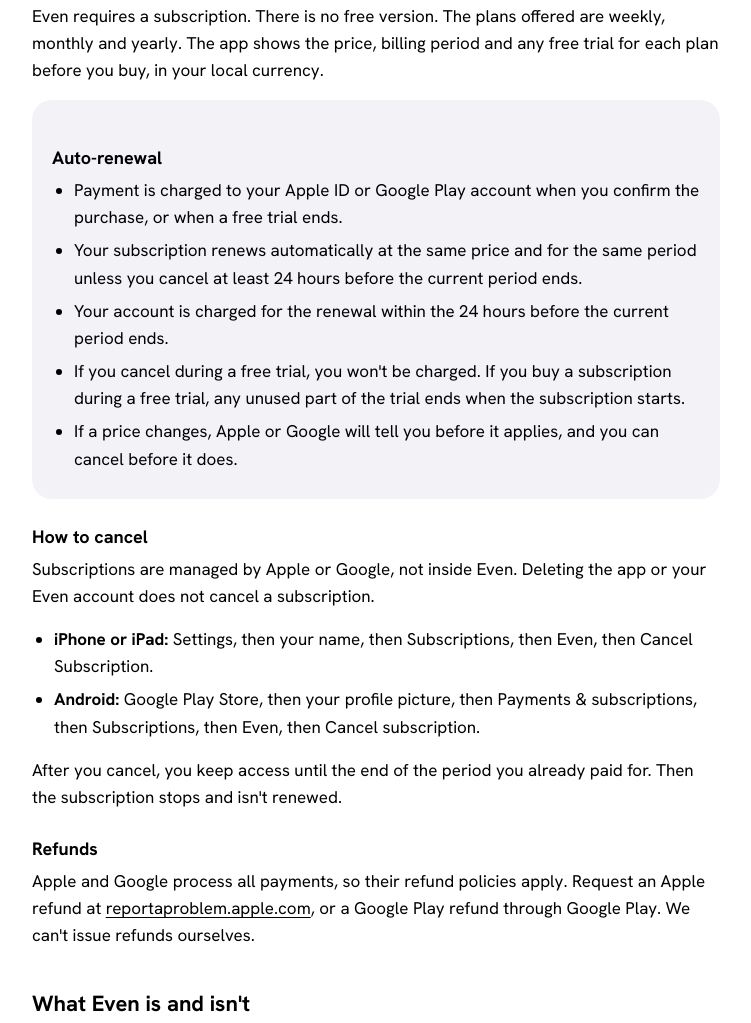
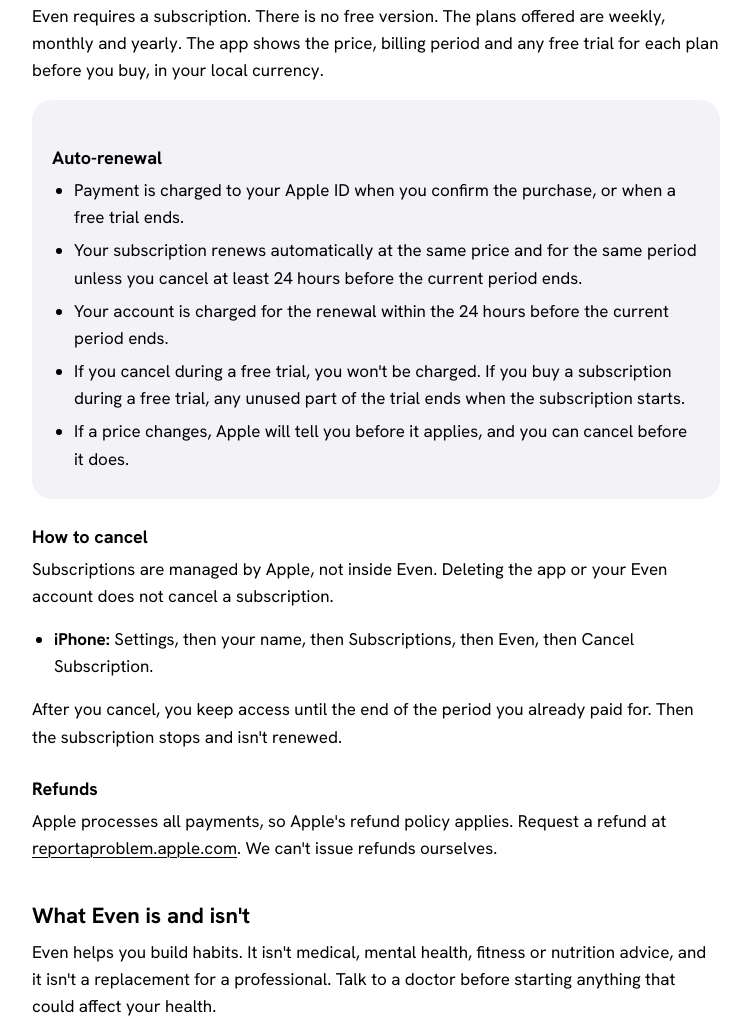
Before and after one commit to will-codez/even-support, a plain HTML site: page terms/index.html in a window 1280 px wide. Shown: the part 822-1845 px from the top of the page, without its empty margins (264-1015 px from the left). Drawn offline with Linux system fonts and the light colour scheme.

Commit message:
Terms: iOS only (remove Google Play and Android wording), effective November 6, 2026

```diff
--- a/terms/index.html
+++ b/terms/index.html
@@ -24,7 +24,7 @@
 
 <main class="wrap">
   <h1>Terms of Use</h1>
-  <p class="updated">Effective November 3, 2026</p>
+  <p class="updated">Effective November 6, 2026</p>
 
   <p>These terms are an agreement between you and the Even Team ("we", "us"), who makes the app Even - Habit App ("Even"). By creating an account or using Even, you agree to them. If you don't agree, please don't use Even.</p>
 
@@ -41,24 +41,23 @@
   <div class="card">
     <h3>Auto-renewal</h3>
     <ul>
-      <li>Payment is charged to your Apple ID or Google Play account when you confirm the purchase, or when a free trial ends.</li>
+      <li>Payment is charged to your Apple ID when you confirm the purchase, or when a free trial ends.</li>
       <li>Your subscription renews automatically at the same price and for the same period unless you cancel at least 24 hours before the current period ends.</li>
       <li>Your account is charged for the renewal within the 24 hours before the current period ends.</li>
       <li>If you cancel during a free trial, you won't be charged. If you buy a subscription during a free trial, any unused part of the trial ends when the subscription starts.</li>
-      <li>If a price changes, Apple or Google will tell you before it applies, and you can cancel before it does.</li>
+      <li>If a price changes, Apple will tell you before it applies, and you can cancel before it does.</li>
     </ul>
   </div>
 
   <h3>How to cancel</h3>
-  <p>Subscriptions are managed by Apple or Google, not inside Even. Deleting the app or your Even account does not cancel a subscription.</p>
+  <p>Subscriptions are managed by Apple, not inside Even. Deleting the app or your Even account does not cancel a subscription.</p>
   <ul>
-    <li><strong>iPhone or iPad:</strong> Settings, then your name, then Subscriptions, then Even, then Cancel Subscription.</li>
-    <li><strong>Android:</strong> Google Play Store, then your profile picture, then Payments &amp; subscriptions, then Subscriptions, then Even, then Cancel subscription.</li>
+    <li><strong>iPhone:</strong> Settings, then your name, then Subscriptions, then Even, then Cancel Subscription.</li>
   </ul>
   <p>After you cancel, you keep access until the end of the period you already paid for. Then the subscription stops and isn't renewed.</p>
 
   <h3>Refunds</h3>
-  <p>Apple and Google process all payments, so their refund policies apply. Request an Apple refund at <a href="https://reportaproblem.apple.com">reportaproblem.apple.com</a>, or a Google Play refund through Google Play. We can't issue refunds ourselves.</p>
+  <p>Apple processes all payments, so Apple's refund policy applies. Request a refund at <a href="https://reportaproblem.apple.com">reportaproblem.apple.com</a>. We can't issue refunds ourselves.</p>
 
   <h2>What Even is and isn't</h2>
   <p>Even helps you build habits. It isn't medical, mental health, fitness or nutrition advice, and it isn't a replacement for a professional. Talk to a doctor before starting anything that could affect your health.</p>
@@ -104,7 +103,6 @@
     <li>You must follow any third-party terms that apply when you use Even, such as your mobile network's terms.</li>
     <li>Apple and its subsidiaries are third-party beneficiaries of these terms, and once you accept them, Apple can enforce them against you.</li>
   </ul>
-  <p>If you got Even from Google Play, Google Play's terms also apply to your purchase.</p>
 
   <h2>Contact</h2>
   <p>Questions about these terms? Email <a href="mailto:evenhabitsapp@gmail.com">evenhabitsapp@gmail.com</a>.</p>
```
